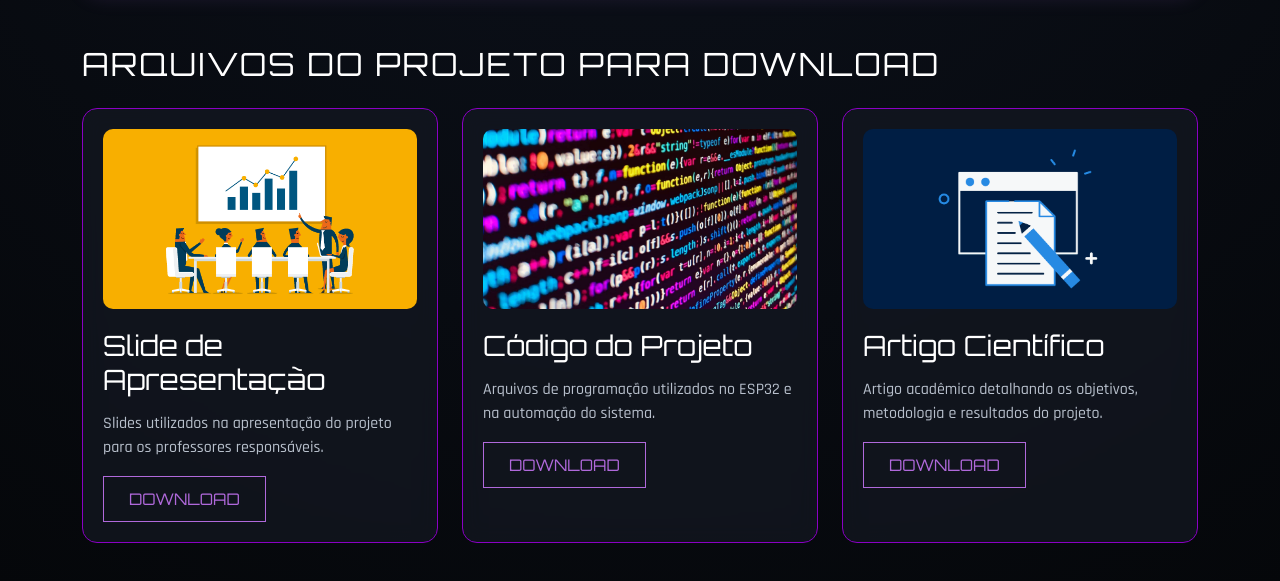
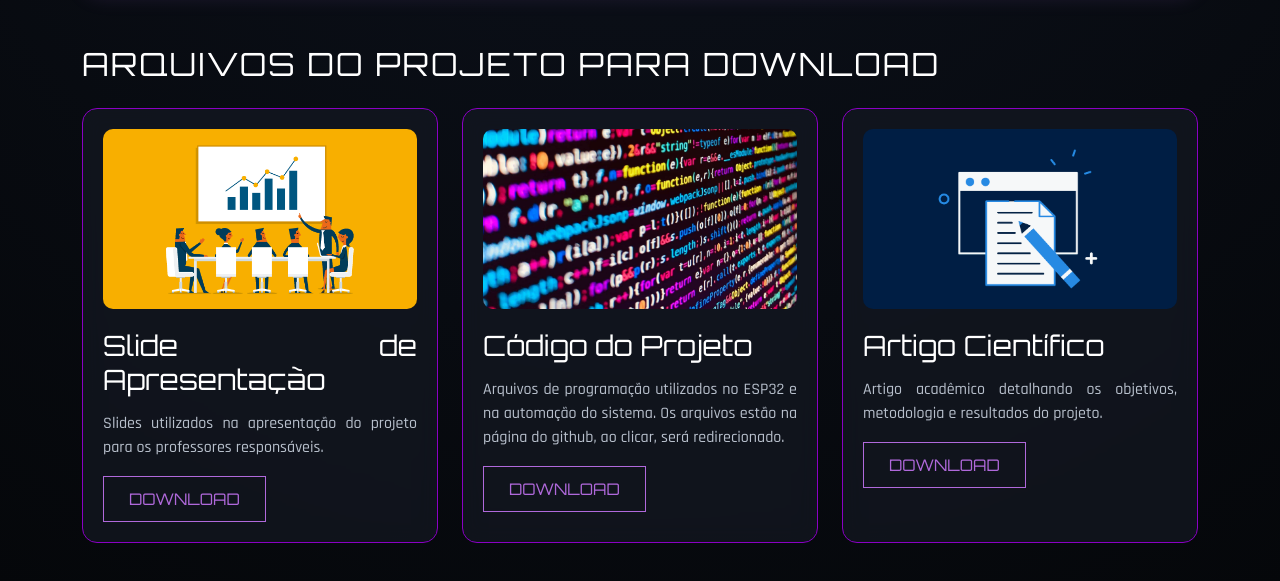
Before and after one commit to ErikTakeuti/SiteProjetoCervejaTechTitans, a plain HTML site: page page_cerveja.html in a window 1280 px wide. Shown: the part 1438-2019 px from the top of the page. Drawn offline with nearby package versions, Linux system fonts and the light colour scheme.

Commit message:
Atualização4

```diff
--- a/css/style_cerveja_page.css
+++ b/css/style_cerveja_page.css
@@ -118,6 +118,7 @@ body {
     padding: 20px;
     transition: 0.3s;
     height: 100%;
+    text-align: justify;
 }
 
 .cyber-card:hover {
--- a/page_cerveja.html
+++ b/page_cerveja.html
@@ -128,9 +128,10 @@
                     <h3>Código do Projeto</h3>
                     <p>
                         Arquivos de programação utilizados no ESP32
-                        e na automação do sistema.
+                        e na automação do sistema. Os arquivos estão
+                        na página do github, ao clicar, será redirecionado.
                     </p>
-                    <a href="downloads/codigo_projeto.zip"
+                    <a href="https://github.com/ErikTakeuti/SiteProjetoCervejaTechTitans.git"
                        class="btn-cyber" target="_blank"
                        download>
                         DOWNLOAD
```
